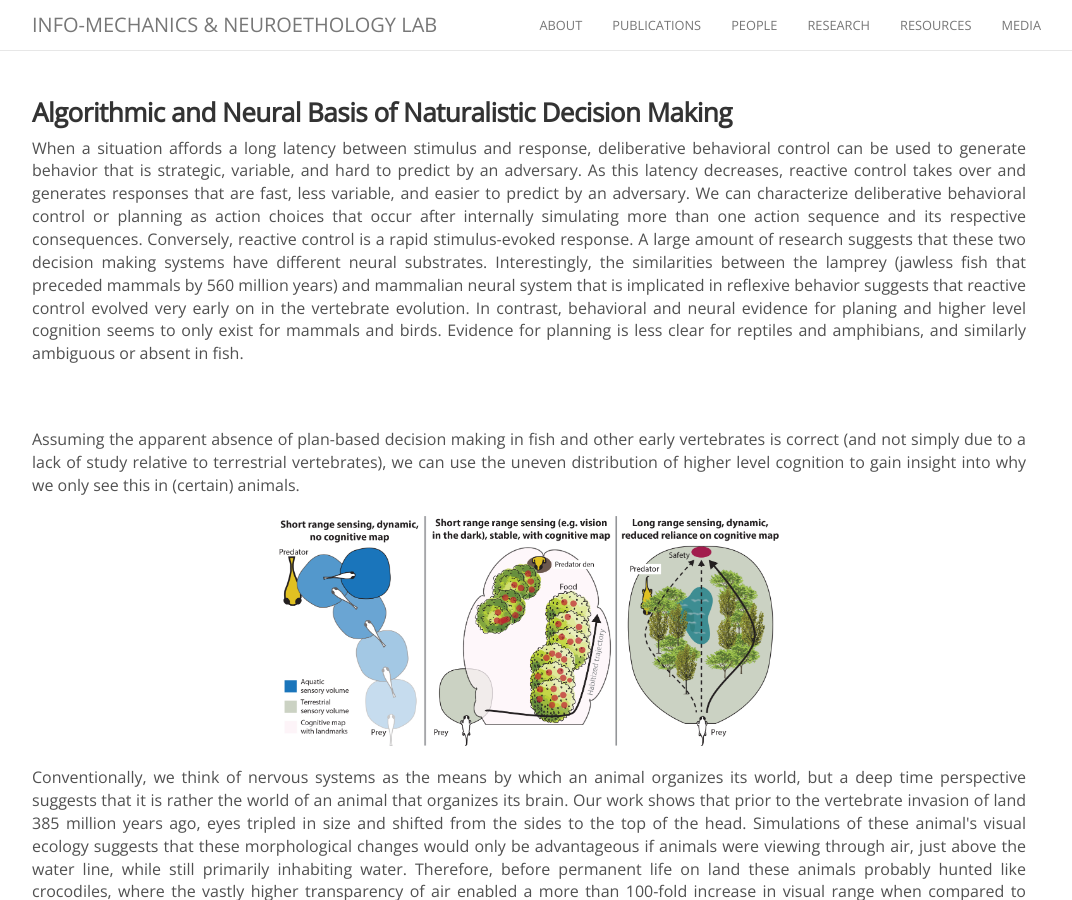
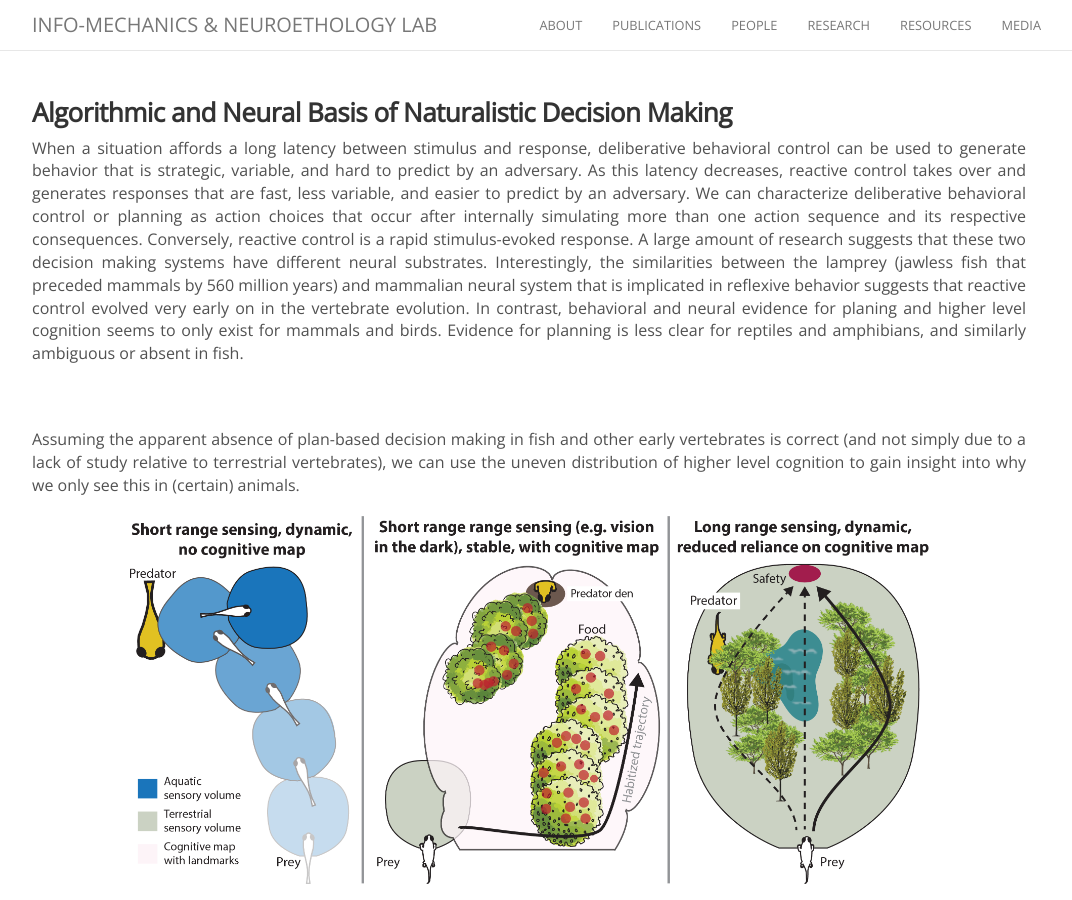
Before and after one commit to maciverlab/maciverlab.github.io, a Jekyll site: the page built from _projects/planning.md, in a window 1280 px wide and 900 px high. Shown: the whole window, without its empty margins (111-1183 px from the left). Built offline with Jekyll 4.4.1, drawn with Linux system fonts in a browser that asks for light colours; nearby versions of some CDN libraries; comment, search, counter and statistics services are not loaded.

Commit message:
Update planning.md

```diff
--- a/_projects/planning.md
+++ b/_projects/planning.md
@@ -23,13 +23,13 @@ to a lack of study relative to terrestrial vertebrates), we can use the uneven d
 insight into why we only see this in (certain) animals.</p>
 
 <figure><center>
-  <img width="500" src="{{site.baseurl}}/images/posts/decision-making.png" data-action="zoom">
+  <img width="800" src="{{site.baseurl}}/images/posts/decision-making.png" data-action="zoom">
 </center></figure>
 
 <p style="text-align:justify" width="100%">Conventionally, we think of nervous systems as the means by which an animal organizes its world, but a deep time perspective suggests that it is rather the world of an animal that organizes its brain. Our work shows that prior to the vertebrate invasion of land 385 million years ago, eyes tripled in size and shifted from the sides to the top of the head. Simulations of these animal's visual ecology suggests that these morphological changes would only be advantageous if animals were viewing through air, just above the water line, while still primarily inhabiting water. Therefore, before permanent life on land these animals probably hunted like crocodiles, where the vastly higher transparency of air enabled a more than 100-fold increase in visual range when compared to vision through water. The increase in visual range allowed these early vertebrates to see distant potential drivers of behavior, such as predator or prey, and afforded long delays between stimulus and response.  A possible reason for the greatly increased size and complexity of terrestrial vertebrate brains over those of fish is that this environment provides selective advantage to long sequences of actions toward distant goals, reaching its most complex form in varieties of prospective cognition in certain mammals and birds.</p>
 
 <figure><center>
-  <img width="500" src="{{site.baseurl}}/images/posts/skull-visualrange.png" data-action="zoom">
+  <img width="800" src="{{site.baseurl}}/images/posts/skull_visualrange.png" data-action="zoom">
 </center></figure>
 
 <hr>
```
